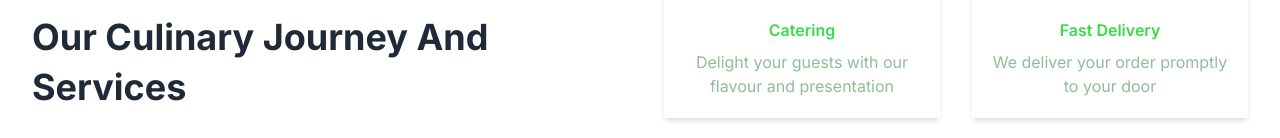
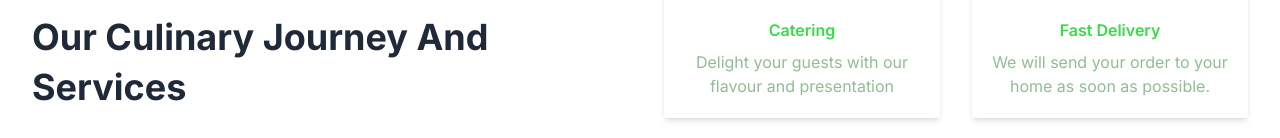
Before and after one commit to AryaSegara/Project-Restaurant--MERN-, a React (Vite) app in the folder frontend/: page / in a window 1280 px wide. Shown: the part 2969-3107 px from the top of the page. Built offline with nearby package versions, Linux system fonts and the light colour scheme.

Commit message:
ourservice

```diff
--- a/frontend/src/pages/home/OurServices.jsx
+++ b/frontend/src/pages/home/OurServices.jsx
@@ -8,7 +8,7 @@ const serviceList = [
   {
     id: 2,
     title: "Fast Delivery",
-    des: "We deliver your order promptly to your door",
+    des: "We will send your order to your home as soon as possible.",
     image: "/images/home/services/icon2.png",
   },
   {
```
